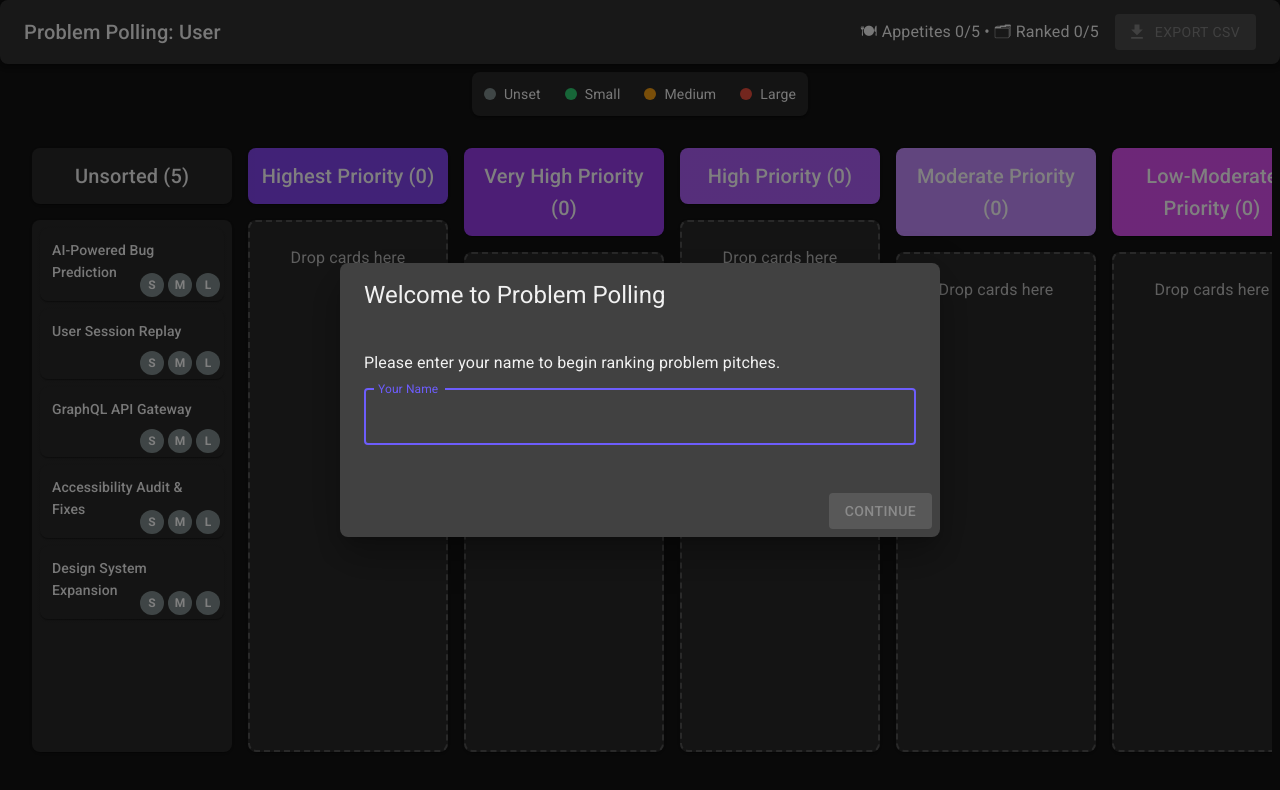
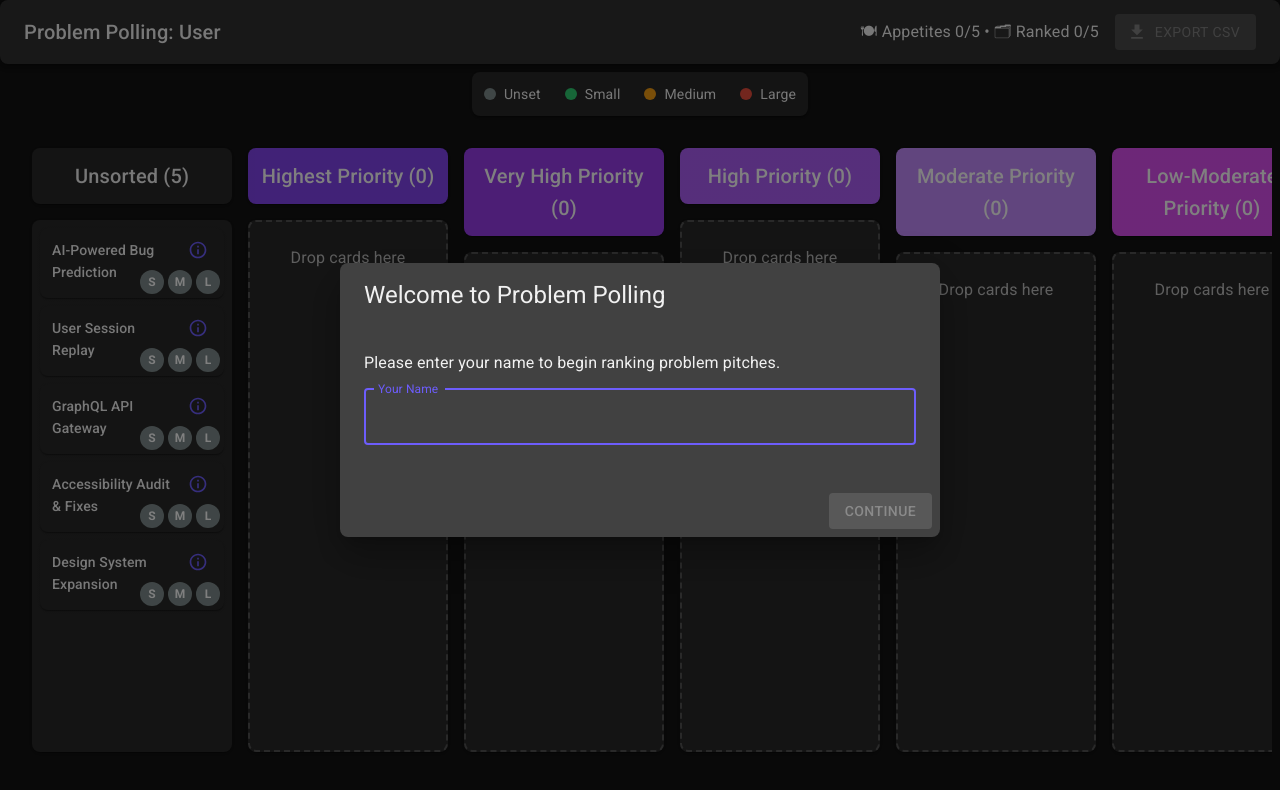
Before and after one commit to chase-grey/tier-list-of-problems, a React (Vite) app: page / in a window 1280 px wide. Shown: the top 790 px of the page. Built offline with nearby package versions, Linux system fonts and the light colour scheme.

Commit message:
Add dedicated info button to pitch cards. Changes: (1) Added toggle button with info icon to show details, (2) Improved interaction pattern from whole-card click to dedicated button, (3) Enhanced layout for cleaner UI, (4) Maintained accessibility features

```diff
--- a/src/components/VotingBoard/PitchCard/PitchCard.tsx
+++ b/src/components/VotingBoard/PitchCard/PitchCard.tsx
@@ -1,5 +1,6 @@
 import React, { useState, useRef, memo } from 'react';
 import { Paper, Typography, Box, IconButton, Tooltip } from '@mui/material';
+import { InfoOutlined } from '@mui/icons-material';
 import { Draggable } from '@hello-pangea/dnd';
 import type { DraggableProvided, DraggableStateSnapshot } from '@hello-pangea/dnd';
 import type { Pitch, Appetite, Vote } from '../../../types/models';
@@ -52,11 +53,8 @@ const PitchCard = ({ pitch, vote, index, onAppetiteChange }: PitchCardProps) =>
   };
 
   // Toggle details bubble
-  const handleCardClick = (event: React.MouseEvent<HTMLDivElement>) => {
-    // Don't open details if clicking on an appetite dot
-    if ((event.target as HTMLElement).closest('.appetite-dot')) {
-      return;
-    }
+  const handleInfoButtonClick = (event: React.MouseEvent) => {
+    event.stopPropagation();
     setDetailsAnchor(cardRef.current);
   };
 
@@ -87,7 +85,6 @@ const PitchCard = ({ pitch, vote, index, onAppetiteChange }: PitchCardProps) =>
           {...provided.draggableProps}
           {...provided.dragHandleProps}
           elevation={snapshot.isDragging ? 6 : 1}
-          onClick={handleCardClick}
           onKeyDown={handleKeyDown}
           sx={{
             p: 1.5,
@@ -109,9 +106,28 @@ const PitchCard = ({ pitch, vote, index, onAppetiteChange }: PitchCardProps) =>
           aria-expanded={Boolean(detailsAnchor)}
           aria-label={getPitchCardDescription(pitch.title, currentAppetite, currentTier)}
         >
-          <Typography variant="subtitle2" gutterBottom>
-            {pitch.title}
-          </Typography>
+          <Box sx={{ display: 'flex', alignItems: 'flex-start', justifyContent: 'space-between' }}>
+            <Typography variant="subtitle2" sx={{ mr: 1 }}>
+              {pitch.title}
+            </Typography>
+            <Tooltip title="View details">
+              <IconButton
+                size="small"
+                onClick={handleInfoButtonClick}
+                aria-label="View pitch details"
+                sx={{
+                  color: 'primary.main',
+                  p: 0.5,
+                  mt: -0.5,
+                  '&:hover': {
+                    backgroundColor: 'rgba(25, 118, 210, 0.04)'
+                  }
+                }}
+              >
+                <InfoOutlined fontSize="small" />
+              </IconButton>
+            </Tooltip>
+          </Box>
 
           {/* Appetite dots */}
           <Box
```
